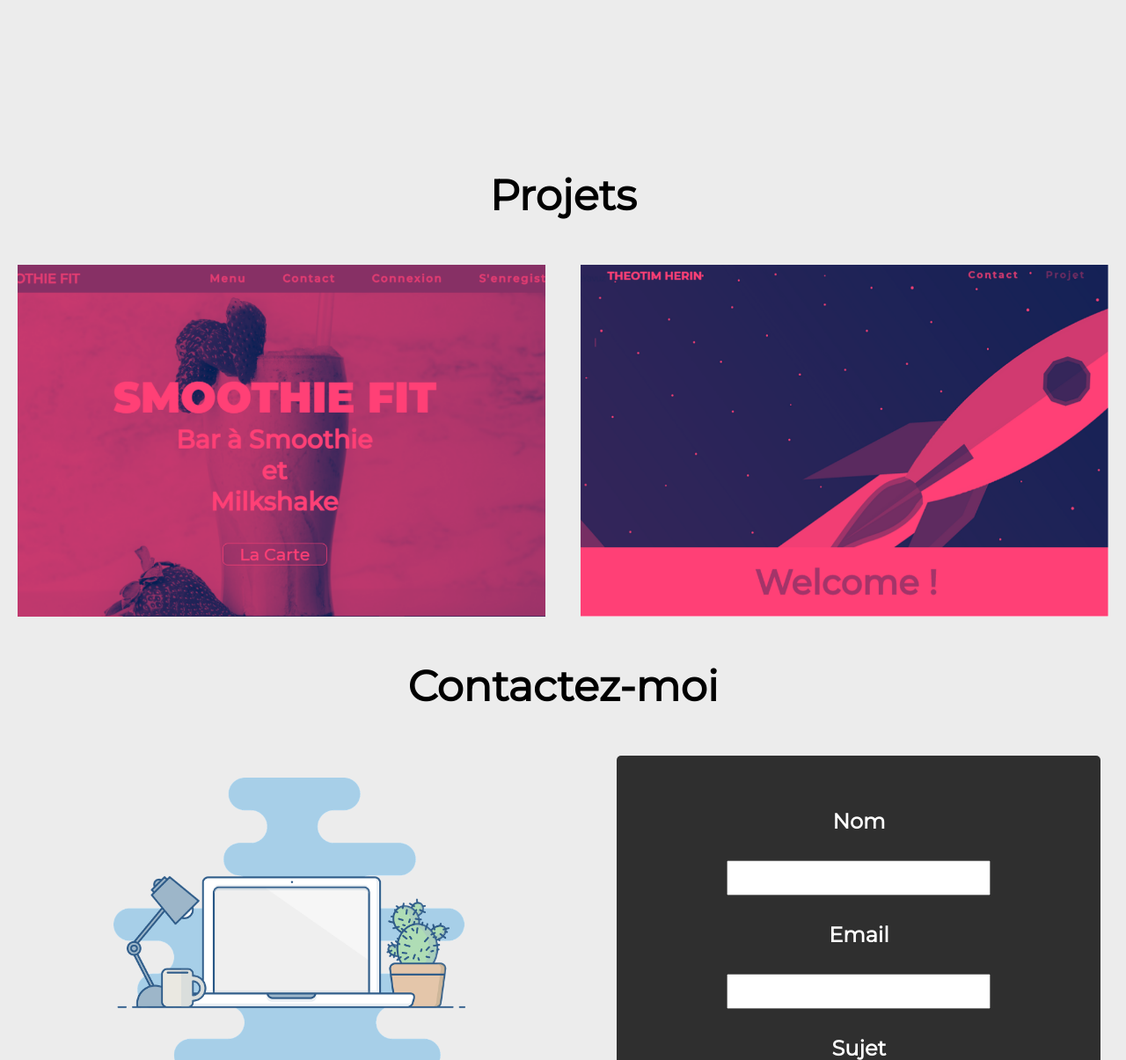
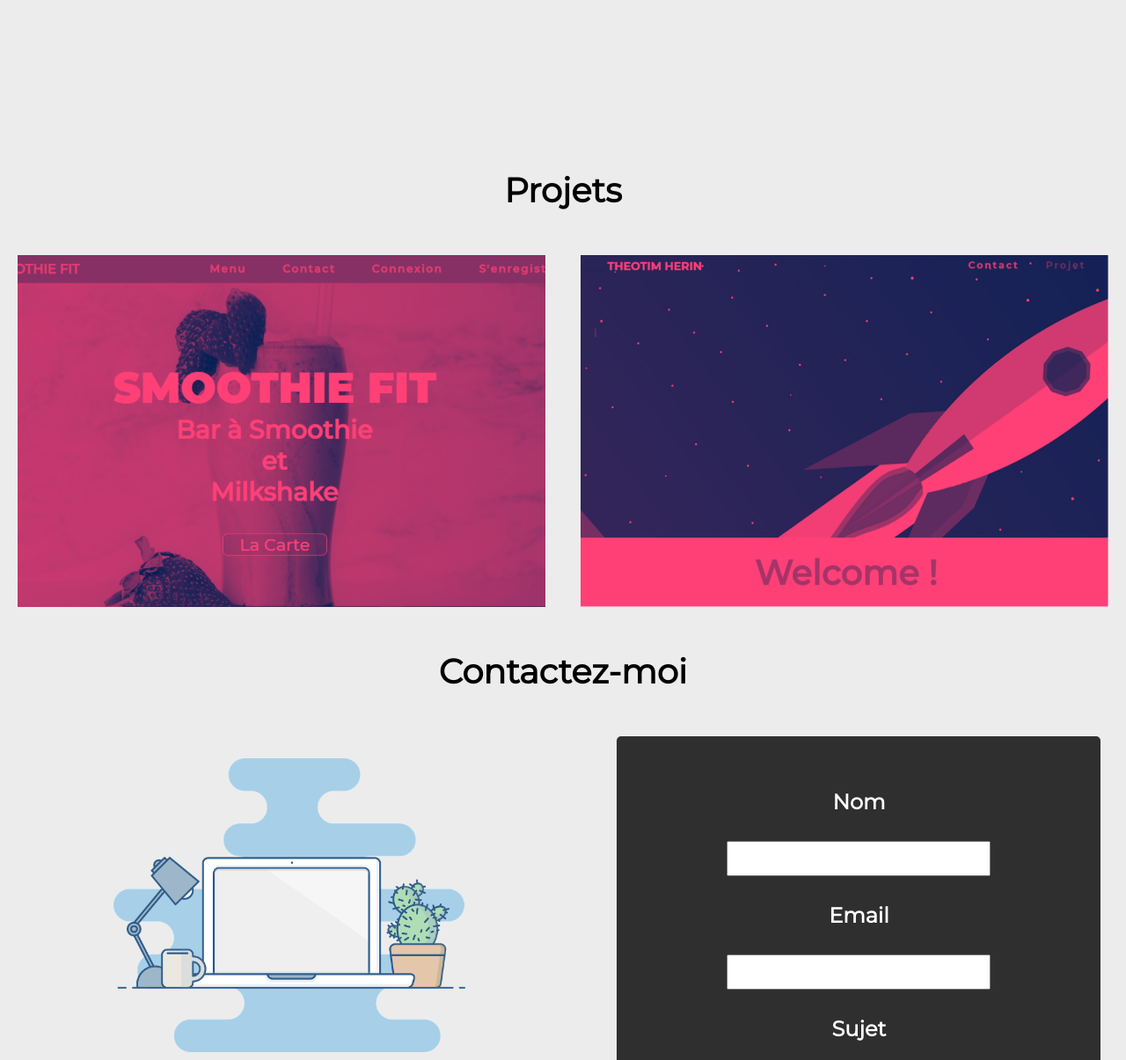
Before and after one commit to Theodrem/Personal-website, a Flask app: page / in a window 1280 px wide. Shown: the part 335-1540 px from the top of the page at 88% size. Run offline with Flask 2, Linux system fonts and the light colour scheme; some libraries are stand-ins or nearby versions.

```diff
--- a/app/templates/static/accueil.css
+++ b/app/templates/static/accueil.css
@@ -20,7 +20,7 @@ body {
 }
 
 h2 {
-    font-size: 3em;
+    font-size: 2.4em;
     text-align: center;
     margin-top: 50px;
 }
```
